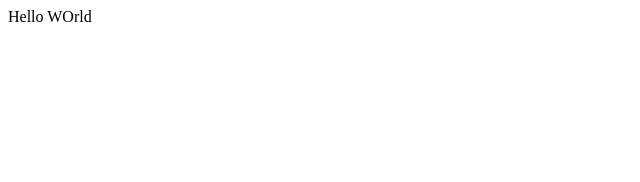
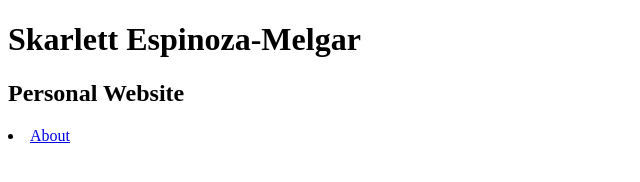
Before and after one commit to skarlettespinoza/skarlettespinoza.github.io, a plain HTML site: page index.html in a window 1280 px wide. Shown: the whole page, without its empty margins (0-640 px from the left). Drawn offline with Linux system fonts and the light colour scheme.

Commit message:
updated index

```diff
--- a/index.html
+++ b/index.html
@@ -1 +1,15 @@
-Hello WOrld
+<!DOCTYPE html>
+
+<html lang="en" xmlns="http://www.w3.org/1999/xhtml">
+<head>
+    <meta charset="utf-8" />
+    <title>Personal Website</title>
+    <link rel="stylesheet" href="StyleSheet1.css" />
+</head>
+<body>
+    <h1>Skarlett Espinoza-Melgar</h1>
+    <h2>Personal Website</h2>
+
+    <li><a target="_blank" href="https://ou.edu">About</a></li>
+</body>
+</html>
```
